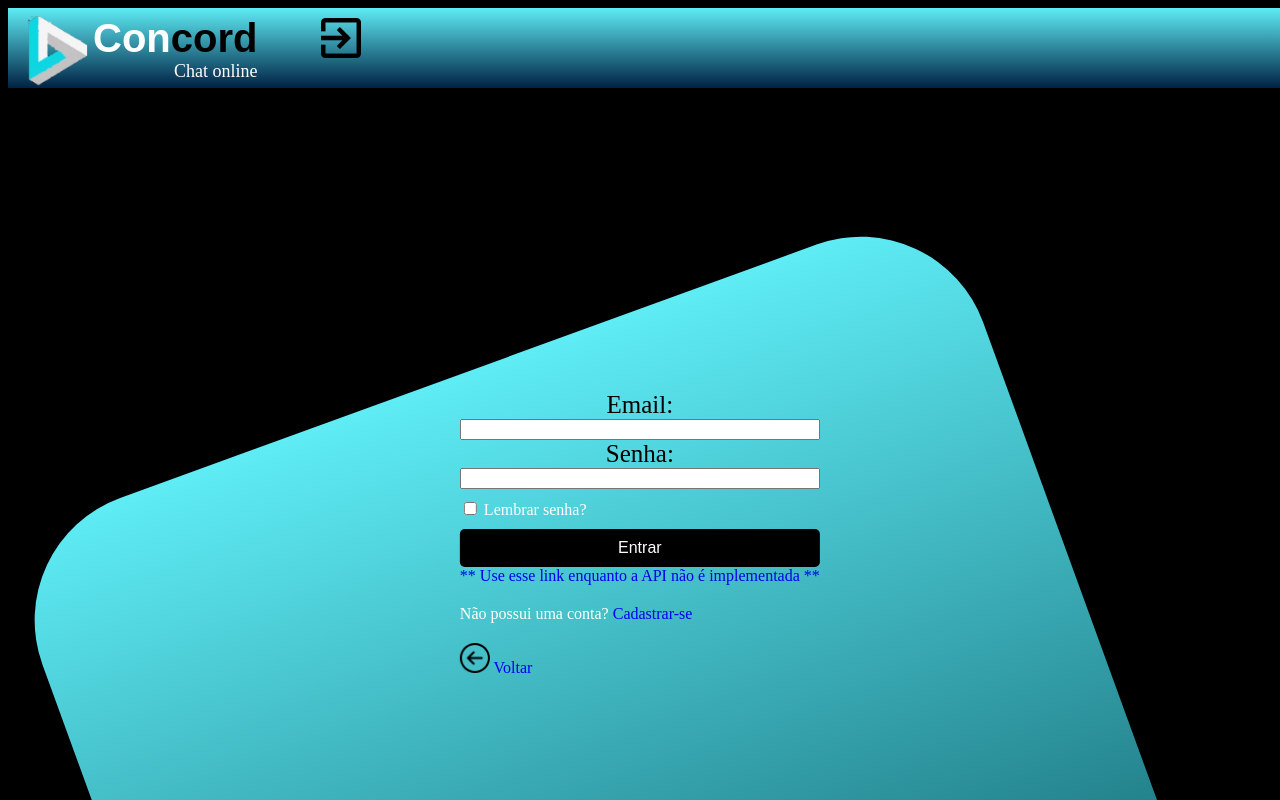
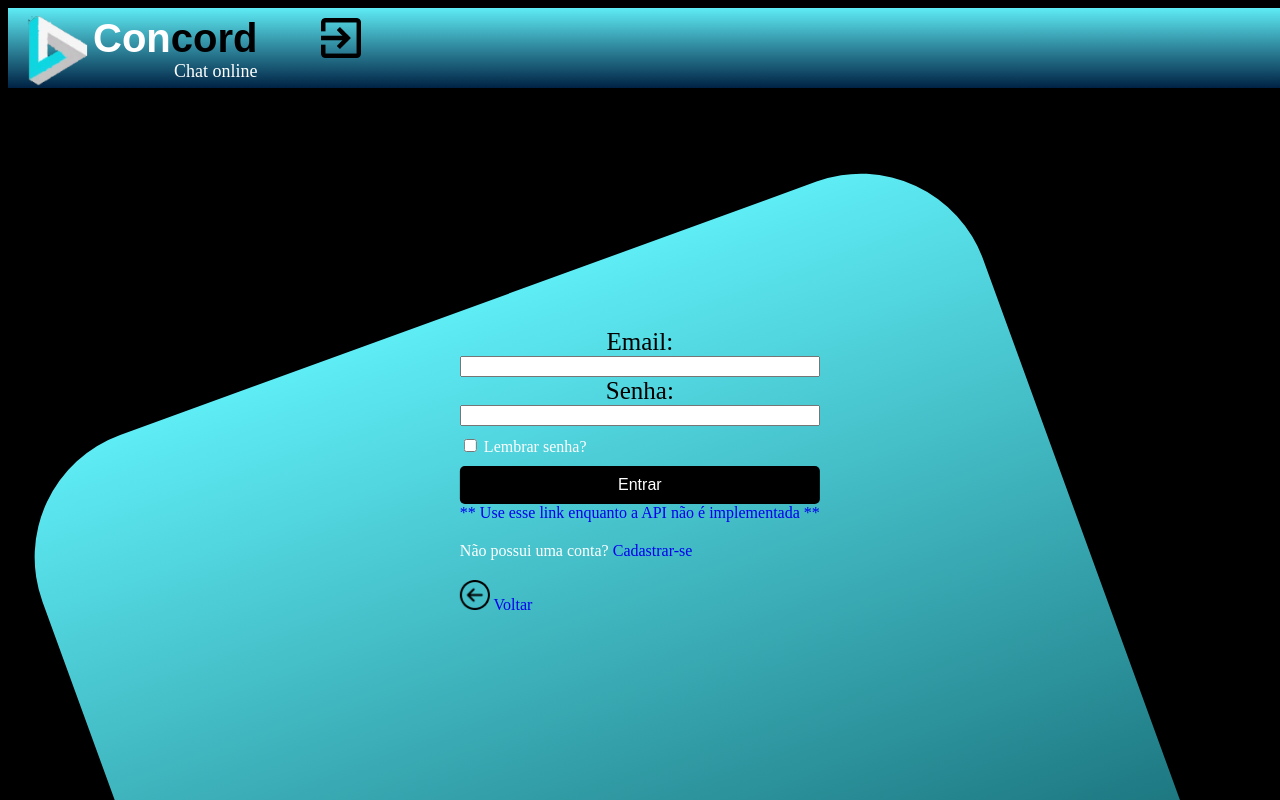
Before and after one commit to ERROri-Aurawell/fabrica.concord, a Next.js app: page /login in a window 1280 px wide. Shown: the top 800 px of the page. Built offline with nearby package versions, Linux system fonts and the light colour scheme.

Commit message:
mudei uns % ai

```diff
--- a/src/app/cadastrar/cadastrar.module.css
+++ b/src/app/cadastrar/cadastrar.module.css
@@ -12,7 +12,7 @@
     border-radius: 130px;
     display: flex;
     justify-content: center;
-    margin-top: 20%;
+    margin-top: 15%;
     padding: 4%;
 }
 .section{
--- a/src/app/login/login.module.css
+++ b/src/app/login/login.module.css
@@ -12,7 +12,7 @@
     border-radius: 130px;
     display: flex;
     justify-content: center;
-    margin-top: 20%;
+    margin-top: 15%;
     padding: 4%;
 }
 .section{
```
